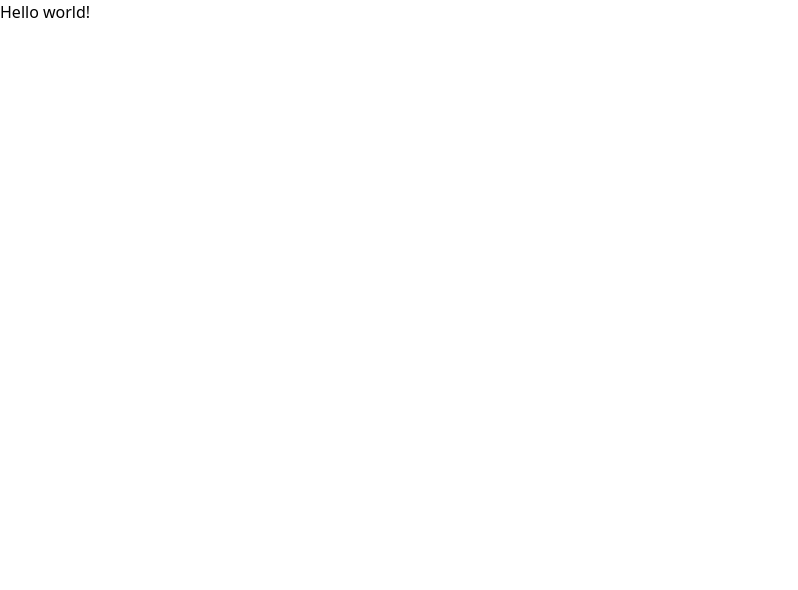
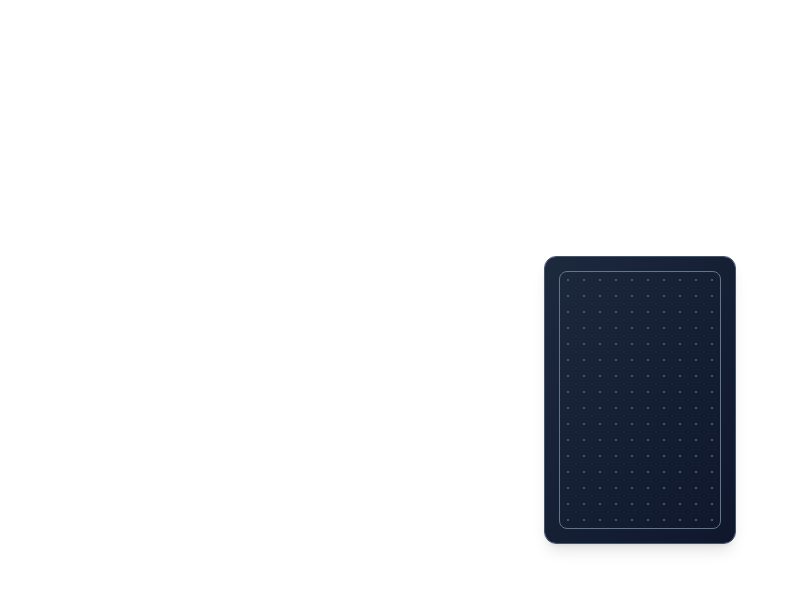
Before and after one commit to gemaszn/memory-card-game, a React (Vite) app: page / in a window 1280 px wide. Shown: the top 590 px of the page, without its empty margins (0-798 px from the left). Built offline with nearby package versions, Linux system fonts and the light colour scheme.

Commit message:
Add Card component with front/back rendering

```diff
--- /dev/null
+++ b/src/components/Card.tsx
@@ -0,0 +1,29 @@
+import type { Card } from "../types/game";
+
+interface Props {
+    card: Card;
+}
+
+export function Card({ card }: Props) {
+
+    return (
+        <div className="w-48 h-72 rounded-xl overflow-hidden shadow-lg border border-slate-600">
+            {card.isUp ? (
+                <img
+                    src={card.pattern}
+                    alt=""
+                    className="w-full h-full object-cover"
+                />
+            ) : (
+                <div className="w-full h-full
+                    bg-linear-to-br from-slate-800 to-slate-900
+                    flex items-center justify-center">
+                    <div className="w-[85%] h-[90%] rounded-lg
+                      border border-slate-500
+                      bg-[radial-gradient(circle,#475569_1px,transparent_1px)]
+                      bg-size-[16px_16px]" />
+                </div>
+            )}
+        </div>
+    )
+}
--- a/src/main.tsx
+++ b/src/main.tsx
@@ -1,10 +1,14 @@
 import { StrictMode } from 'react'
 import { createRoot } from 'react-dom/client'
 import './index.css'
-import { App } from './App.tsx'
+// import { App } from './App.tsx'
+import { Card } from './components/Card.tsx'
+import { cards } from './data/cards.ts'
 
 createRoot(document.getElementById('root')!).render(
   <StrictMode>
-    <App />
+    <div className='flex items-center justify-center h-screen'>
+      <Card card={{ ...cards[0], isUp: false }} />
+    </div>
   </StrictMode>,
 )
```
